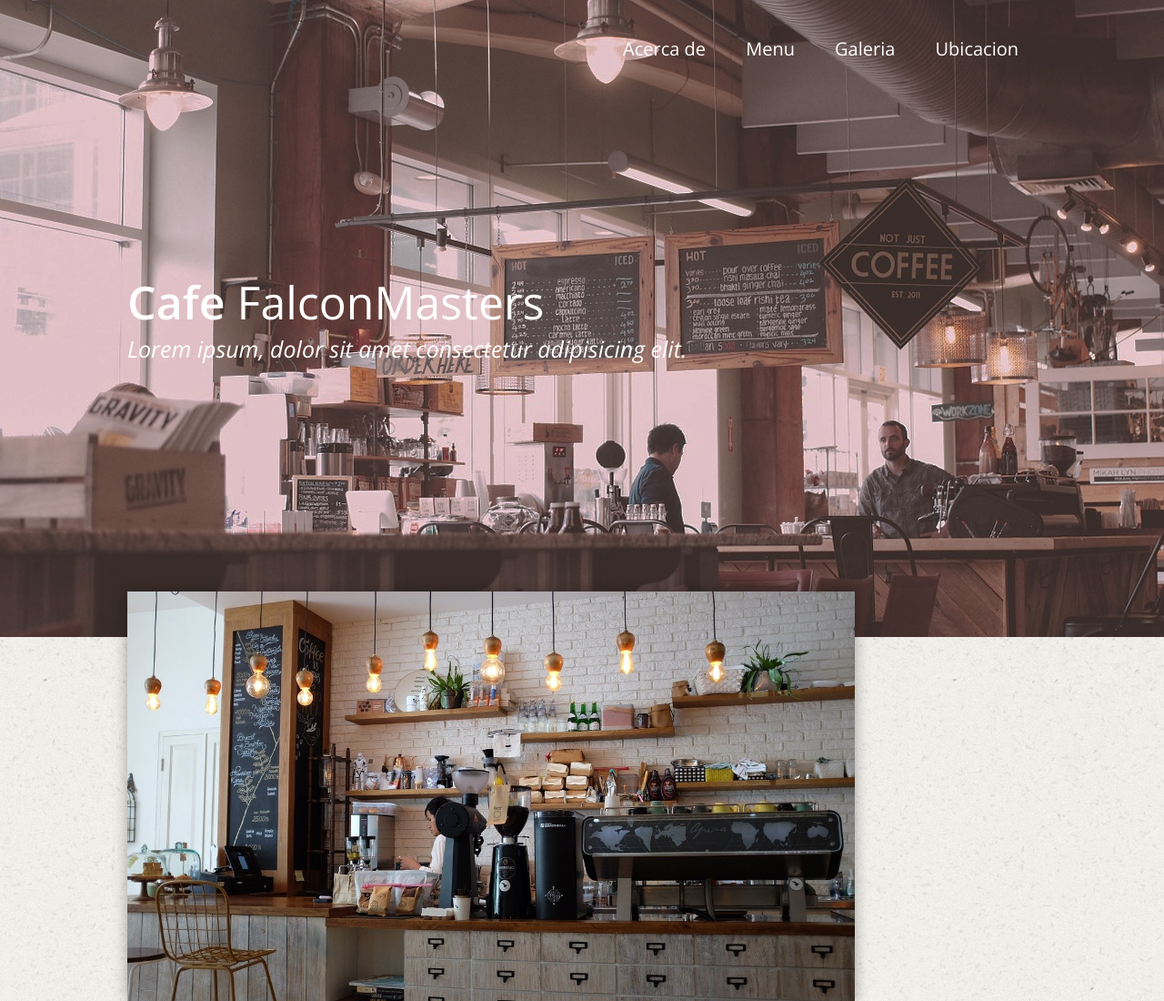
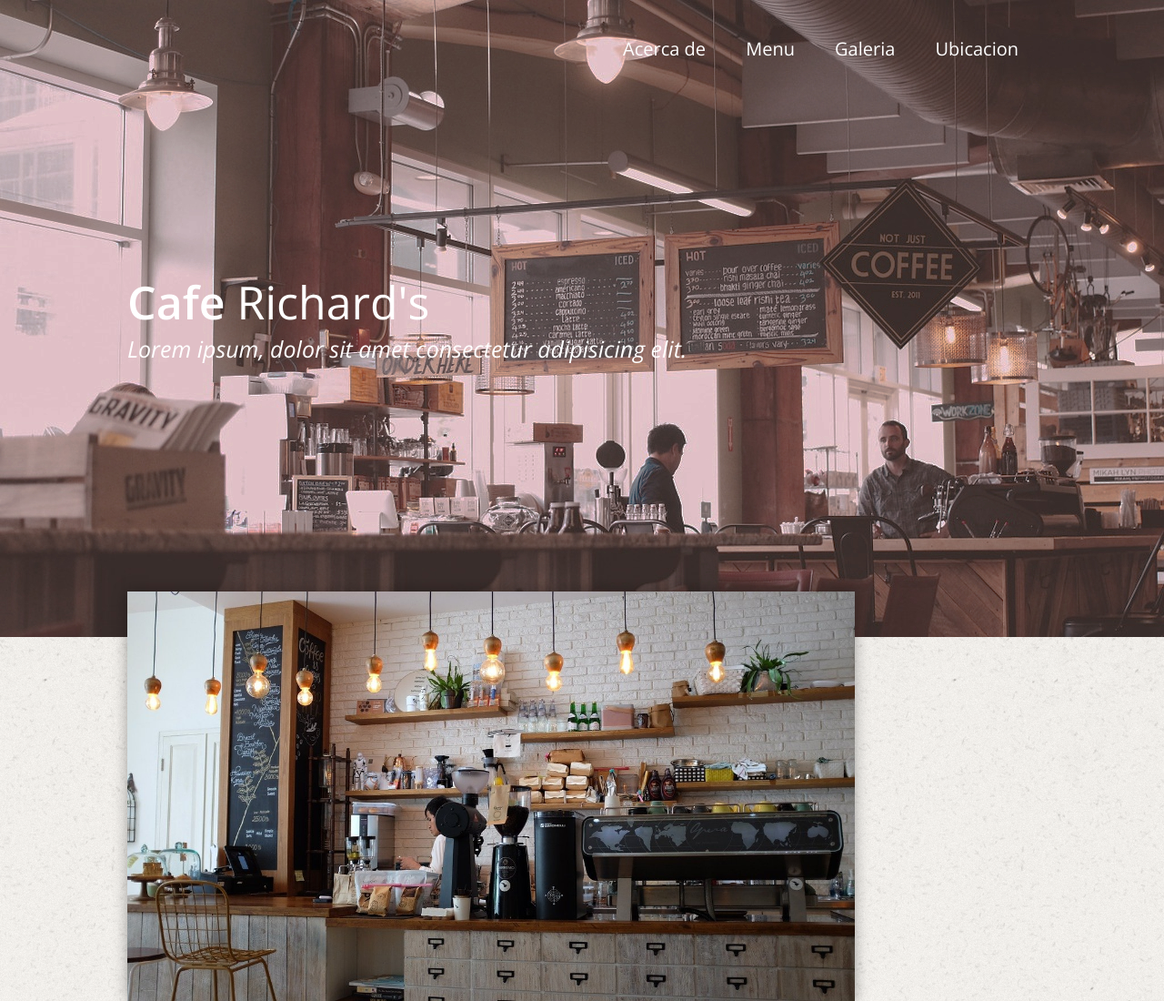
Before and after one commit to Shuras27/restaurante, a plain HTML site: page index.html in a window 1280 px wide. Shown: the top 1100 px of the page at 91% size. Drawn offline with nearby package versions, Linux system fonts and the light colour scheme.

Commit message:
se cambia titulo

```diff
--- a/index.html
+++ b/index.html
@@ -8,7 +8,7 @@
 	<script src="js/jquery-3.5.1.min.js"></script>
 	<script src="js/efectos.js"></script>
 	<script src="js/parallax.js"></script>
-	<title>Cafe Giurasa</title>
+	<title>Cafe Richard's</title>
 </head>
 <body>
 	<header>
@@ -22,7 +22,7 @@
 
 
 			<div class="textos">
-				<h1 class="nombre">Cafe <span>FalconMasters</span></h1>
+				<h1 class="nombre">Cafe <span>Richard's</span></h1>
 				<h3>Lorem ipsum, dolor sit amet consectetur adipisicing elit.</h3>
 			</div>
 		</div>
```
